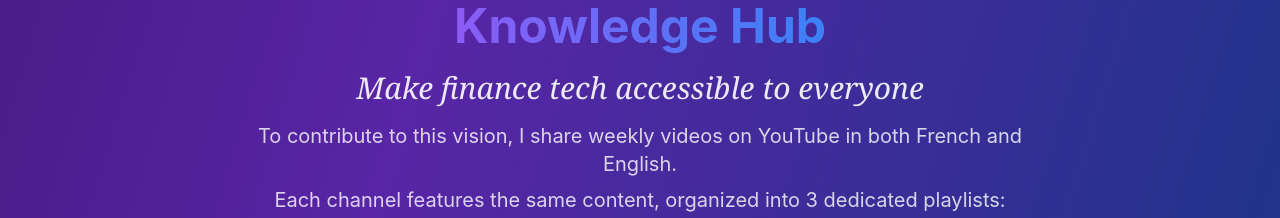
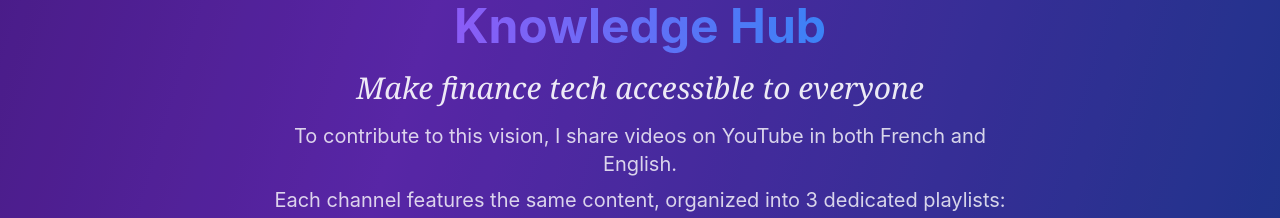
Before and after one commit to ag-algolab/ag-algolab.github.io, a React (Vite) app: page /#/ in a window 1280 px wide. Shown: the part 2760-2978 px from the top of the page. Built offline with nearby package versions, Linux system fonts and the light colour scheme.

Commit message:
Update App.jsx

```diff
--- a/src/App.jsx
+++ b/src/App.jsx
@@ -481,7 +481,7 @@ function Home() {
               Make finance tech accessible to everyone
             </p>
             <p className="text-lg md:text-xl text-white/80 max-w-3xl mx-auto">
-              To contribute to this vision, I share weekly videos on YouTube in both French and English.
+              To contribute to this vision, I share videos on YouTube in both French and English.
             </p>
             <p
               className="text-lg md:text-xl text-white/80 max-w-3xl mx-auto mt-2">
```
